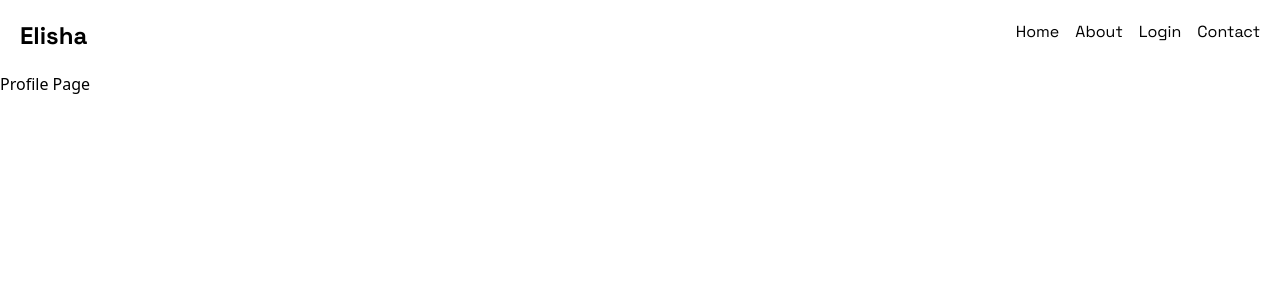
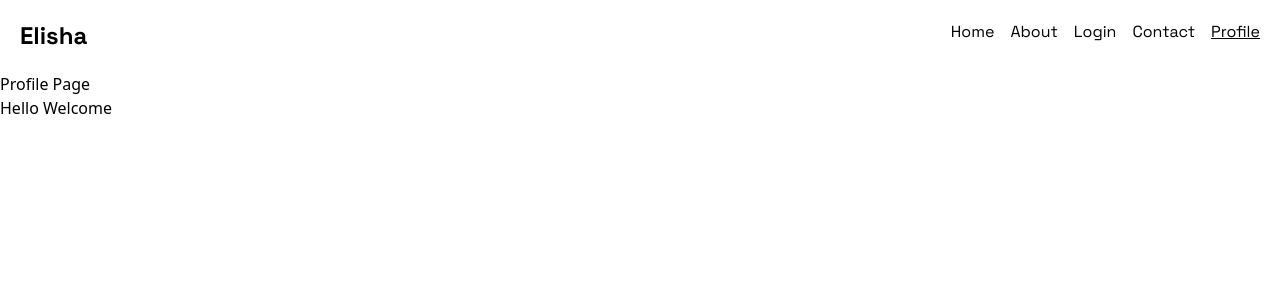
Before and after one commit to elishabhatti/angular-app, an Angular app: page /profile in a window 1280 px wide. Shown: the top 300 px of the page. Built offline with nearby package versions, Linux system fonts and the light colour scheme.

Commit message:
pass data with routerLink in angular

```diff
--- a/src/app/header/header.html
+++ b/src/app/header/header.html
@@ -14,5 +14,6 @@
     <li><a routerLinkActive="underline" routerLink="/about">About</a></li>
     <li><a routerLinkActive="underline" routerLink="/login">Login</a></li>
     <li><a routerLinkActive="underline" routerLink="/contact">Contact</a></li>
+    <li><a routerLinkActive="underline" routerLink="/profile">Profile</a></li>
   </ul>
 </nav>
--- a/src/app/home/home.html
+++ b/src/app/home/home.html
@@ -1,2 +1,2 @@
 <p>home works!</p>
-<a routerLink="/profile">Go to Profile Page</a>
+<a [routerLink]="['profile', {name: 'Elisha'}]">Go to Profile Page</a>
--- a/src/app/profile/profile.html
+++ b/src/app/profile/profile.html
@@ -1 +1,2 @@
 <h1>Profile Page</h1>
+<h1>Hello Welcome {{userName}} </h1>
--- a/src/app/profile/profile.ts
+++ b/src/app/profile/profile.ts
@@ -1,11 +1,17 @@
 import { Component } from '@angular/core';
+import { ActivatedRoute } from '@angular/router';
 
 @Component({
   selector: 'app-profile',
   imports: [],
   templateUrl: './profile.html',
-  styleUrl: './profile.css'
+  styleUrl: './profile.css',
 })
 export class Profile {
-
+  userName: string | null = '';
+  constructor(private route: ActivatedRoute) {}
+  ngOnInit(): void {
+    this.userName = this.route.snapshot.paramMap.get('name');
+    console.log(this.userName);
+  }
 }
```
